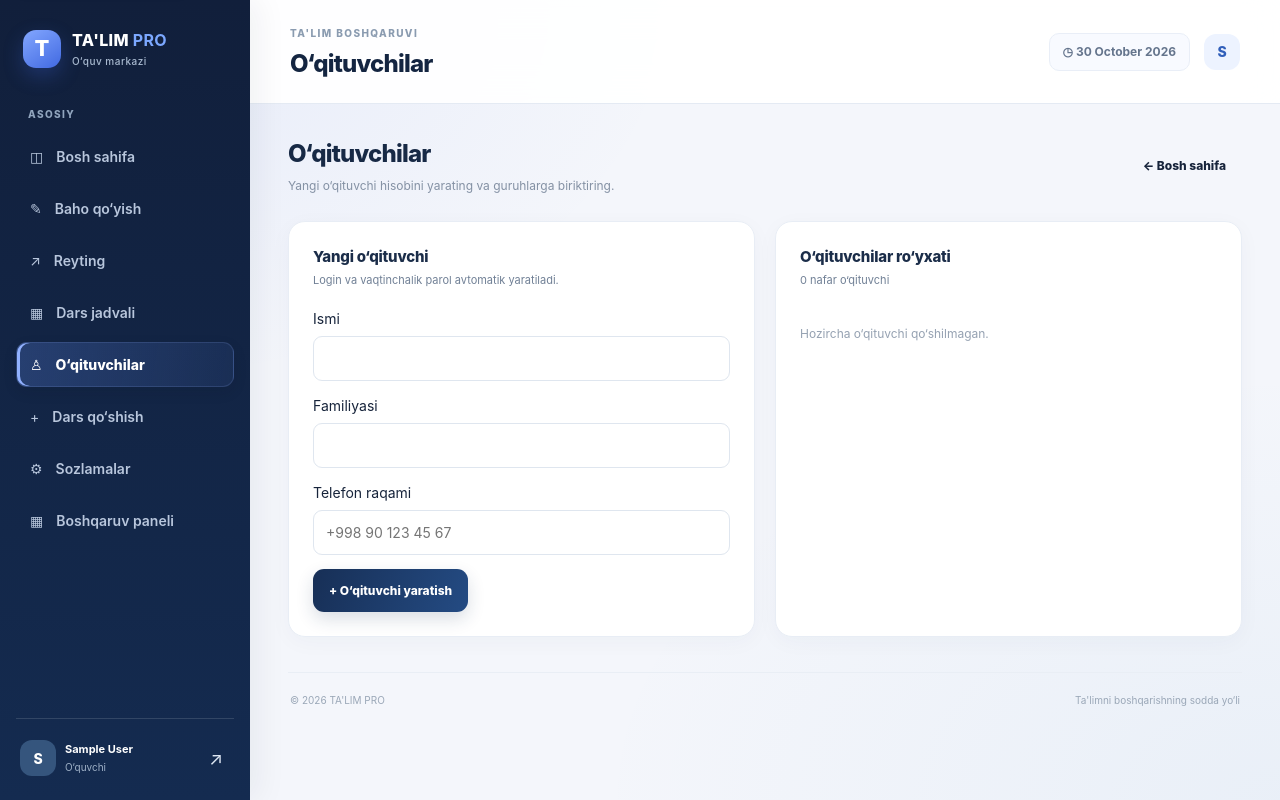
After one commit to ovyoyoyoly54-dev/talim-pro, a Django app: page /oqituvchilar/ in a window 1280 px wide. The commit adds this page. Run offline with Django 5.2, Linux system fonts and the light colour scheme; the visitor is signed in with stand-in values (Sample User, id 1); data comes from the database, SQL or seed files in the repository; data that the repository does not hold is empty.

Commit message:
Add teacher management to admin dashboard (#5)
* Add teacher creation form

* Add teacher management views

* Add teacher management routes

* Add teacher management page

* Add teacher management shortcut to dashboard

* Add teacher navigation link

```diff
--- a/talim_pro/config/urls.py
+++ b/talim_pro/config/urls.py
@@ -51,6 +51,8 @@ urlpatterns = [
     path("manifest.webmanifest", views.web_manifest, name="web_manifest"),
     path("offline/", views.offline_page, name="offline_page"),
     path("dashboard/", views.dashboard, name="dashboard"),
+    path("oqituvchilar/", views.teacher_management, name="teacher_management"),
+    path("oqituvchilar/<int:teacher_id>/guruhga-biriktirish/", views.teacher_assign_group, name="teacher_assign_group"),
     path("sozlamalar/", views.settings_panel, name="settings_panel"),
     path("", views.public_home, name="home"),
     path("baholash/", views.grade_lesson, name="grade_lesson"),
--- a/talim_pro/school/forms.py
+++ b/talim_pro/school/forms.py
@@ -335,3 +335,30 @@ class CreateStudentInGroupForm(forms.Form):
         if not phone:
             raise ValidationError("Ota-ona telefon raqamini +998 formatida kiriting.")
         return phone
+
+
+class CreateTeacherForm(forms.Form):
+    first_name = forms.CharField(max_length=150, label="Ismi", widget=forms.TextInput(attrs={"class": "input", "autocomplete": "given-name"}))
+    last_name = forms.CharField(max_length=150, label="Familiyasi", widget=forms.TextInput(attrs={"class": "input", "autocomplete": "family-name"}))
+    phone = forms.CharField(required=False, max_length=24, label="Telefon raqami", widget=forms.TextInput(attrs={"class": "input", "type": "tel", "placeholder": "+998 90 123 45 67"}))
+
+    def clean_first_name(self):
+        value = self.cleaned_data["first_name"].strip()
+        if not value:
+            raise ValidationError("O‘qituvchi ismini kiriting.")
+        return value
+
+    def clean_last_name(self):
+        value = self.cleaned_data["last_name"].strip()
+        if not value:
+            raise ValidationError("O‘qituvchi familiyasini kiriting.")
+        return value
+
+    def clean_phone(self):
+        value = self.cleaned_data.get("phone", "").strip()
+        if not value:
+            return ""
+        phone = normalize_phone(value)
+        if not phone:
+            raise ValidationError("Telefon raqamini +998 formatida kiriting.")
+        return phone
--- a/talim_pro/school/views.py
+++ b/talim_pro/school/views.py
@@ -15,7 +15,7 @@ from django.urls import reverse
 from django.utils import timezone
 from django.views.decorators.http import require_GET
 from xml.sax.saxutils import escape
-from .forms import GradeRecordForm, PhoneResetRequestForm, PhoneOTPForm, PhonePasswordResetForm, SignupRequestForm, SignupCompleteForm, AccountClosureConfirmForm, PlatformSettingsForm, AccountSettingsForm, StyledPasswordChangeForm, AddStudentToGroupForm, CreateStudentInGroupForm, LessonCreateForm, LessonRescheduleForm
+from .forms import GradeRecordForm, PhoneResetRequestForm, PhoneOTPForm, PhonePasswordResetForm, SignupRequestForm, SignupCompleteForm, AccountClosureConfirmForm, PlatformSettingsForm, AccountSettingsForm, StyledPasswordChangeForm, AddStudentToGroupForm, CreateStudentInGroupForm, CreateTeacherForm, LessonCreateForm, LessonRescheduleForm
 from .models import User, StudyGroup, StudentProfile, Lesson, GradeRecord, Attendance, SMSLog, PhoneOTP, PlatformSettings
 from .phone_auth import consume_phone_otp, issue_phone_otp, normalize_phone
 from .sms import send_parent_sms
@@ -344,6 +344,48 @@ def settings_panel(request):
 def teacher_lessons(user):
     return Lesson.objects.filter(group__teachers=user, teacher=user).select_related("group", "teacher")
 
+
+@login_required
+def teacher_management(request):
+    if not is_admin(request.user):
+        raise PermissionDenied
+    form = CreateTeacherForm(request.POST or None)
+    if request.method == "POST" and form.is_valid():
+        first_name = form.cleaned_data["first_name"]
+        last_name = form.cleaned_data["last_name"]
+        base = slugify(f"{first_name}.{last_name}").replace("-", ".") or "oqituvchi"
+        username = base[:140]
+        suffix = 1
+        while User.objects.filter(username=username).exists():
+            suffix += 1
+            username = f"{base[:130]}.{suffix}"
+        password = secrets.token_urlsafe(9)
+        teacher = User.objects.create_user(
+            username=username,
+            password=password,
+            first_name=first_name,
+            last_name=last_name,
+            phone=form.cleaned_data["phone"],
+            role=User.Role.TEACHER,
+        )
+        messages.success(request, f"O‘qituvchi yaratildi. Login: {teacher.username} | Vaqtinchalik parol: {password}")
+        return redirect("teacher_management")
+    teachers = User.objects.filter(role=User.Role.TEACHER).prefetch_related("teaching_groups").order_by("last_name", "first_name")
+    return render(request, "school/teacher_management.html", {"form": form, "teachers": teachers, "groups": StudyGroup.objects.all()})
+
+@login_required
+def teacher_assign_group(request, teacher_id):
+    if not is_admin(request.user):
+        raise PermissionDenied
+    teacher = get_object_or_404(User, pk=teacher_id, role=User.Role.TEACHER)
+    if request.method != "POST":
+        return redirect("teacher_management")
+    group_id = request.POST.get("group_id")
+    group = get_object_or_404(StudyGroup, pk=group_id)
+    group.teachers.add(teacher)
+    messages.success(request, f"{teacher.get_full_name()} “{group.name}” guruhiga biriktirildi.")
+    return redirect("teacher_management")
+
 @login_required
 def dashboard(request):
     user = request.user
--- a/talim_pro/templates/base.html
+++ b/talim_pro/templates/base.html
@@ -25,7 +25,7 @@
       {% if user.role == 'teacher' or user.role == 'admin' or user.is_superuser %}<a href="{% url 'grade_lesson' %}">✎ <span>Baho qo‘yish</span></a>{% endif %}
       <a href="{% url 'ranking' %}">↗ <span>Reyting</span></a>
       <a href="{% url 'schedule' %}">▦ <span>Dars jadvali</span></a>
-      {% if user.role == 'admin' or user.is_superuser %}<a href="{% url 'lesson_create' %}"{% if request.resolver_match.url_name == 'lesson_create' %} class="active" aria-current="page"{% endif %}>+ <span>Dars qo‘shish</span></a>{% endif %}
+      {% if user.role == 'admin' or user.is_superuser %}<a href="{% url 'teacher_management' %}"{% if request.resolver_match.url_name == 'teacher_management' %} class="active" aria-current="page"{% endif %}>♙ <span>O‘qituvchilar</span></a><a href="{% url 'lesson_create' %}"{% if request.resolver_match.url_name == 'lesson_create' %} class="active" aria-current="page"{% endif %}>+ <span>Dars qo‘shish</span></a>{% endif %}
       <a href="{% url 'settings_panel' %}"{% if request.resolver_match.url_name == 'settings_panel' %} class="active" aria-current="page"{% endif %}>⚙ <span>Sozlamalar</span></a>
       {% if user.is_staff or user.is_superuser %}<a href="{% url 'admin:index' %}">▦ <span>Boshqaruv paneli</span></a>{% endif %}
     </nav>
--- a/talim_pro/templates/school/dashboard.html
+++ b/talim_pro/templates/school/dashboard.html
@@ -1,7 +1,7 @@
 {% extends "base.html" %}
 {% block page_heading %}Bosh sahifa{% endblock %}
 {% block content %}
-<div class="welcome-row"><div><h2>Assalomu alaykum, {{ user.first_name|default:user.username }}! <span class="wave">✦</span></h2><p class="muted">Bugungi o‘quv jarayoni va natijalar bilan tanishing.</p></div><div class="welcome-actions"><span class="pill pill-green"><span class="status-dot"></span> Tizim faol</span>{% if user.role == 'admin' or user.is_superuser %}<a class="button button-primary" href="{% url 'lesson_create' %}">+ Dars qo‘shish</a>{% endif %}</div></div>
+<div class="welcome-row"><div><h2>Assalomu alaykum, {{ user.first_name|default:user.username }}! <span class="wave">✦</span></h2><p class="muted">Bugungi o‘quv jarayoni va natijalar bilan tanishing.</p></div><div class="welcome-actions"><span class="pill pill-green"><span class="status-dot"></span> Tizim faol</span>{% if user.role == 'admin' or user.is_superuser %}<a class="button button-secondary" href="{% url 'teacher_management' %}">O‘qituvchilar</a><a class="button button-primary" href="{% url 'lesson_create' %}">+ Dars qo‘shish</a>{% endif %}</div></div>
 {% if user.role == 'admin' or user.is_superuser %}
 <div class="stats-grid"><div class="stat-card"><div class="stat-icon navy">▦</div><span>Guruhlar</span><strong>{{ group_count|default:0 }}<small>/5</small></strong><small class="stat-foot">Maksimal guruh soni: 5</small></div><div class="stat-card"><div class="stat-icon blue">♙</div><span>O‘quvchilar</span><strong>{{ student_count|default:0 }}</strong><small class="stat-foot">Ro‘yxatdagi o‘quvchilar</small></div><div class="stat-card"><div class="stat-icon violet">▤</div><span>Darslar</span><strong>{{ lesson_count|default:0 }}</strong><small class="stat-foot">Tizimdagi jami darslar</small></div></div>
 <div class="panel"><div class="panel-heading"><div><h3>Guruhlar</h3><p class="muted">O‘quv markazidagi guruhlar</p></div><a class="text-link" href="{% url 'admin:school_studygroup_changelist' %}">Guruhlarni boshqarish →</a></div><div class="group-grid">{% for group in groups %}<div class="group-card"><span class="group-icon">▤</span><div><b>{{ group.name }}</b><small>{{ group.subject }}</small><small>{{ group.students.count }} nafar o‘quvchi</small></div><span class="group-arrow">↗</span></div>{% empty %}<p class="empty">Hozircha guruh yo‘q. Administrator panelidan guruh yarating.</p>{% endfor %}</div></div>
--- /dev/null
+++ b/talim_pro/templates/school/teacher_management.html
@@ -0,0 +1,22 @@
+{% extends "base.html" %}
+{% block page_heading %}O‘qituvchilar{% endblock %}
+{% block content %}
+<div class="welcome-row"><div><h2>O‘qituvchilar</h2><p class="muted">Yangi o‘qituvchi hisobini yarating va guruhlarga biriktiring.</p></div><a class="button button-secondary" href="{% url 'dashboard' %}">← Bosh sahifa</a></div>
+<div class="two-column">
+<section class="panel">
+<div class="panel-heading"><div><h3>Yangi o‘qituvchi</h3><p class="muted">Login va vaqtinchalik parol avtomatik yaratiladi.</p></div></div>
+<form method="post">{% csrf_token %}
+{% for field in form %}<div class="form-group" style="margin-bottom:14px"><label class="form-label" for="{{ field.id_for_label }}">{{ field.label }}</label>{{ field }}{% for error in field.errors %}<small class="error-text">{{ error }}</small>{% endfor %}</div>{% endfor %}
+{% if form.non_field_errors %}<p class="error-text">{{ form.non_field_errors }}</p>{% endif %}
+<button class="button button-primary" type="submit">+ O‘qituvchi yaratish</button>
+</form>
+</section>
+<section class="panel">
+<div class="panel-heading"><div><h3>O‘qituvchilar ro‘yxati</h3><p class="muted">{{ teachers|length }} nafar o‘qituvchi</p></div></div>
+{% for teacher in teachers %}
+<div class="list-row" style="align-items:flex-start"><div class="row-main"><b>{{ teacher.get_full_name|default:teacher.username }}</b><small>Login: {{ teacher.username }}</small><small>{{ teacher.phone|default:"Telefon kiritilmagan" }}</small><small>Guruhlar: {% for group in teacher.teaching_groups.all %}{{ group.name }}{% if not forloop.last %}, {% endif %}{% empty %}Biriktirilmagan{% endfor %}</small>
+<form method="post" action="{% url 'teacher_assign_group' teacher.id %}" style="display:flex;gap:8px;flex-wrap:wrap;margin-top:8px">{% csrf_token %}<select class="input" name="group_id" required><option value="">Guruh tanlang</option>{% for group in groups %}<option value="{{ group.id }}">{{ group.name }}</option>{% endfor %}</select><button class="button button-secondary" type="submit">Guruhga biriktirish</button></form>
+</div></div>
+{% empty %}<p class="empty">Hozircha o‘qituvchi qo‘shilmagan.</p>{% endfor %}
+</section></div>
+{% endblock %}
```
